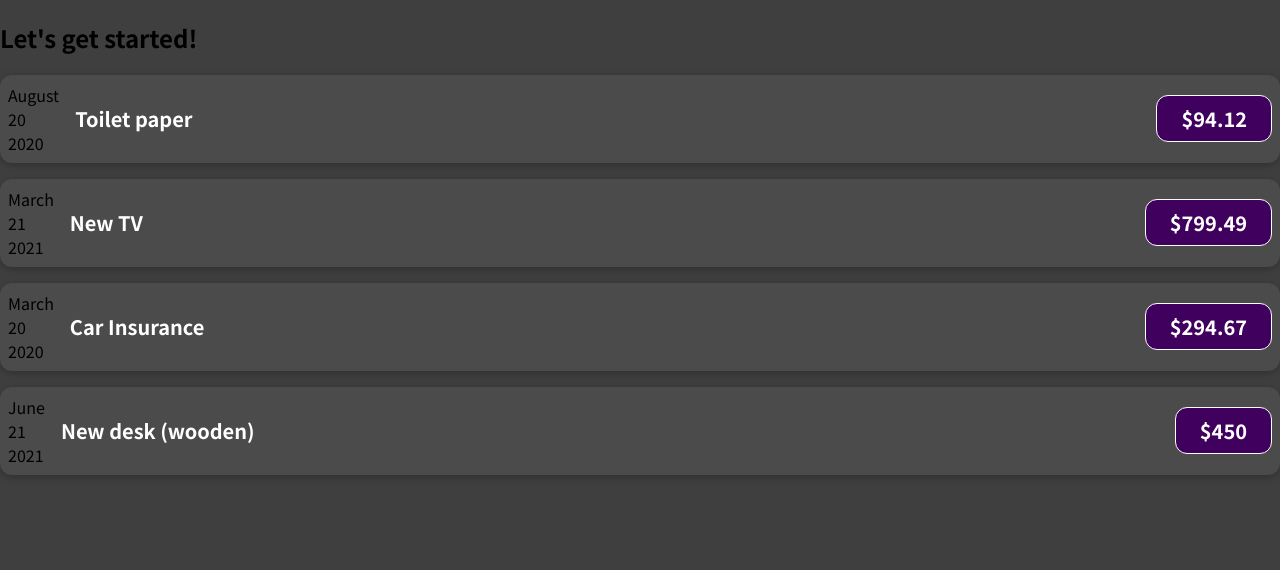
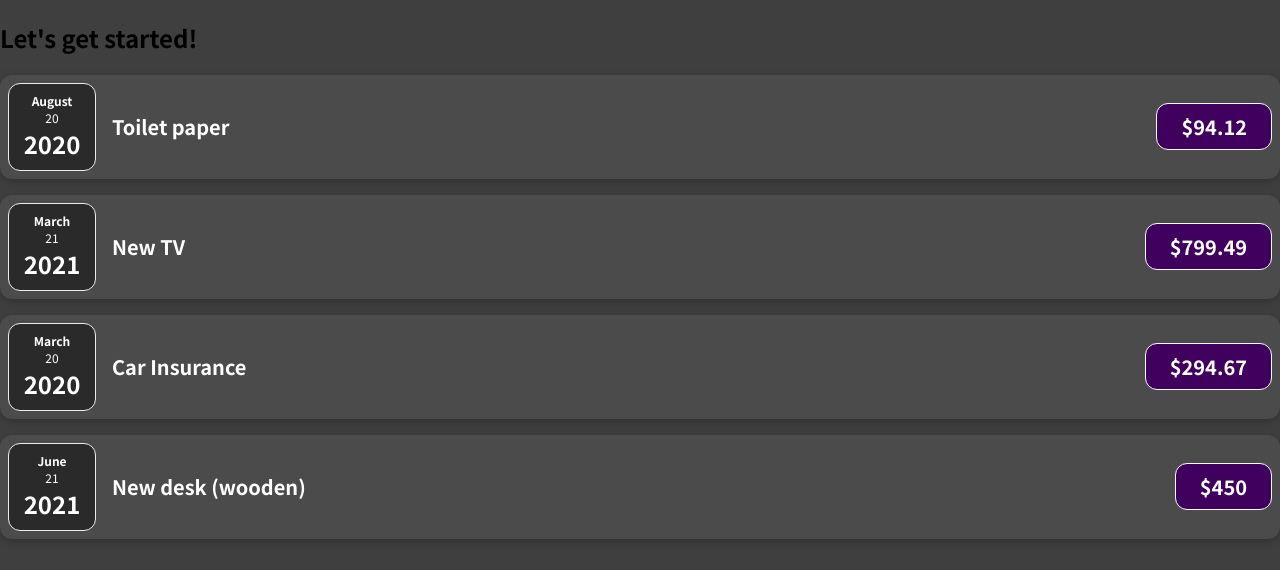
Before and after one commit to tatacsd/ExpensesTracker, a JavaScript app in the folder 3.Section/react-complete-guide/: page / in a window 1280 px wide. Shown: the top 570 px of the page. Built offline with nearby package versions, Linux system fonts and the light colour scheme.

Commit message:
splitting the components into smaller components

```diff
--- a/3.Section/react-complete-guide/src/App.js
+++ b/3.Section/react-complete-guide/src/App.js
@@ -36,22 +36,22 @@
         title={expenses[0].title}
         amount={expenses[0].amount}
         date={expenses[0].date}
-      ></ExpenseItem>
+      />
       <ExpenseItem
         title={expenses[1].title}
         amount={expenses[1].amount}
         date={expenses[1].date}
-      ></ExpenseItem>
+      />
       <ExpenseItem
         title={expenses[2].title}
         amount={expenses[2].amount}
         date={expenses[2].date}
-      ></ExpenseItem>
+      />
       <ExpenseItem
         title={expenses[3].title}
         amount={expenses[3].amount}
         date={expenses[3].date}
-      ></ExpenseItem>
+      />
     </div>
   );
 }
--- /dev/null
+++ b/3.Section/react-complete-guide/src/components/ExpenseDate.css
@@ -0,0 +1,26 @@
+.expense-date {
+  display: flex;
+  flex-direction: column;
+  width: 5.5rem;
+  height: 5.5rem;
+  border: 1px solid #ececec;
+  background-color: #2a2a2a;
+  color: white;
+  border-radius: 12px;
+  align-items: center;
+  justify-content: center;
+}
+
+.expense-date__month {
+  font-size: 0.75rem;
+  font-weight: bold;
+}
+
+.expense-date__year {
+  font-size: 0.75rem;
+}
+
+.expense-date__day {
+  font-size: 1.5rem;
+  font-weight: bold;
+}
--- /dev/null
+++ b/3.Section/react-complete-guide/src/components/ExpenseDate.js
@@ -0,0 +1,15 @@
+import './ExpenseDate.css';
+
+export default function ExpenseDate(props) {
+  const month = props.date.toLocaleString("en-US", { month: "long" });
+  const year = props.date.toLocaleString("en-US", { year: "2-digit" });
+  const day = props.date.getFullYear();
+
+  return (
+    <div className="expense-date">
+      <div className="expense-date__month">{month}</div>
+      <div className="expense-date__year">{year}</div>
+      <div className="expense-date__day">{day}</div>
+    </div>
+  );
+}
--- a/3.Section/react-complete-guide/src/components/ExpenseItem.js
+++ b/3.Section/react-complete-guide/src/components/ExpenseItem.js
@@ -1,16 +1,10 @@
-import './ExpenseItem.css'
+import './ExpenseItem.css';
+import ExpenseDate from './ExpenseDate';
 
 function ExpenseItem(props) {
-  const month = props.date.toLocaleString('en-US', {month: 'long'});
-  const year = props.date.toLocaleString('en-US', {year: '2-digit'}); // {year: 'numeric'}
-  const day = props.date.getFullYear(); // toLocaleString('en-US', {day: 'numeric'});
   return (
     <div className="expense-item">
-      <div>
-        <div>{month}</div>
-        <div>{year}</div>
-        <div>{day}</div>
-      </div>
+      <ExpenseDate date={props.date}/>
       <div className="expense-item__description">
         <h2>{props.title}</h2>
         <div className="expense-item__price">${props.amount}</div>
```
